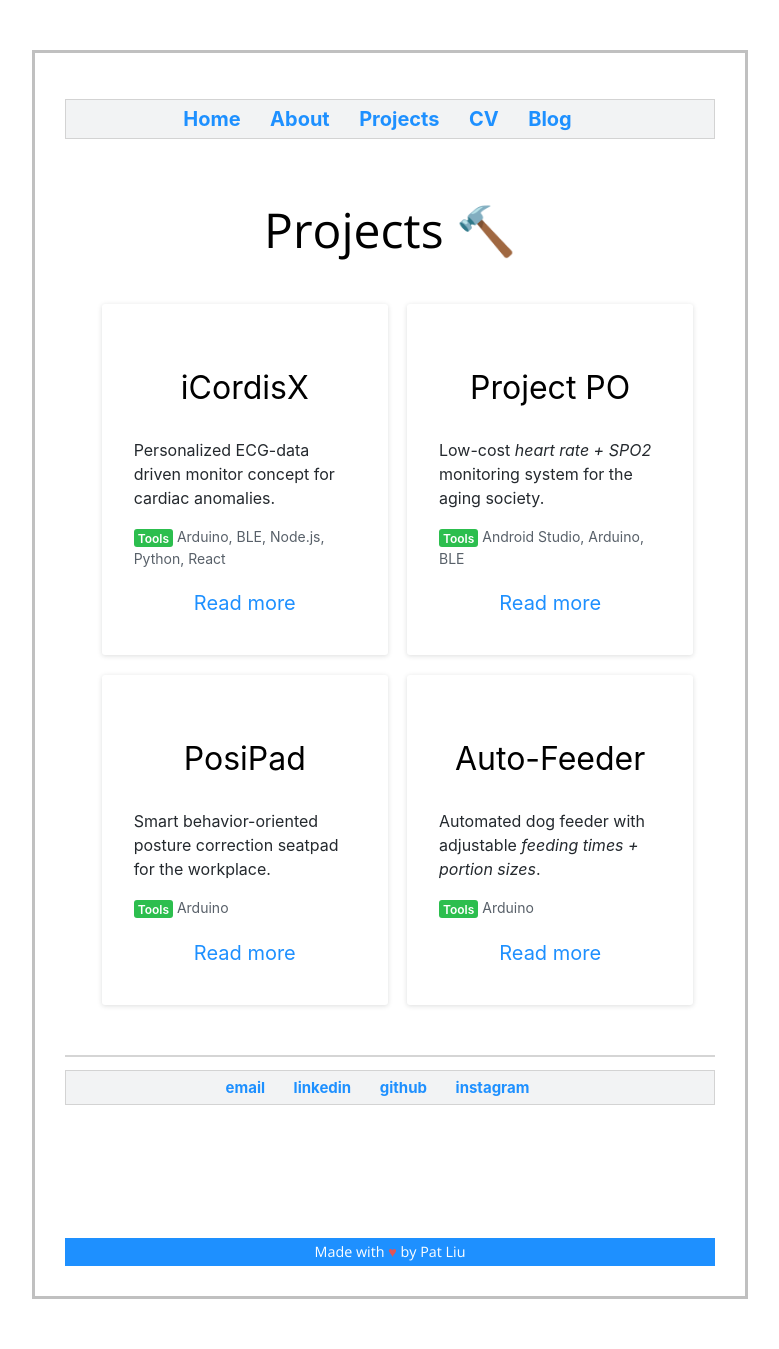
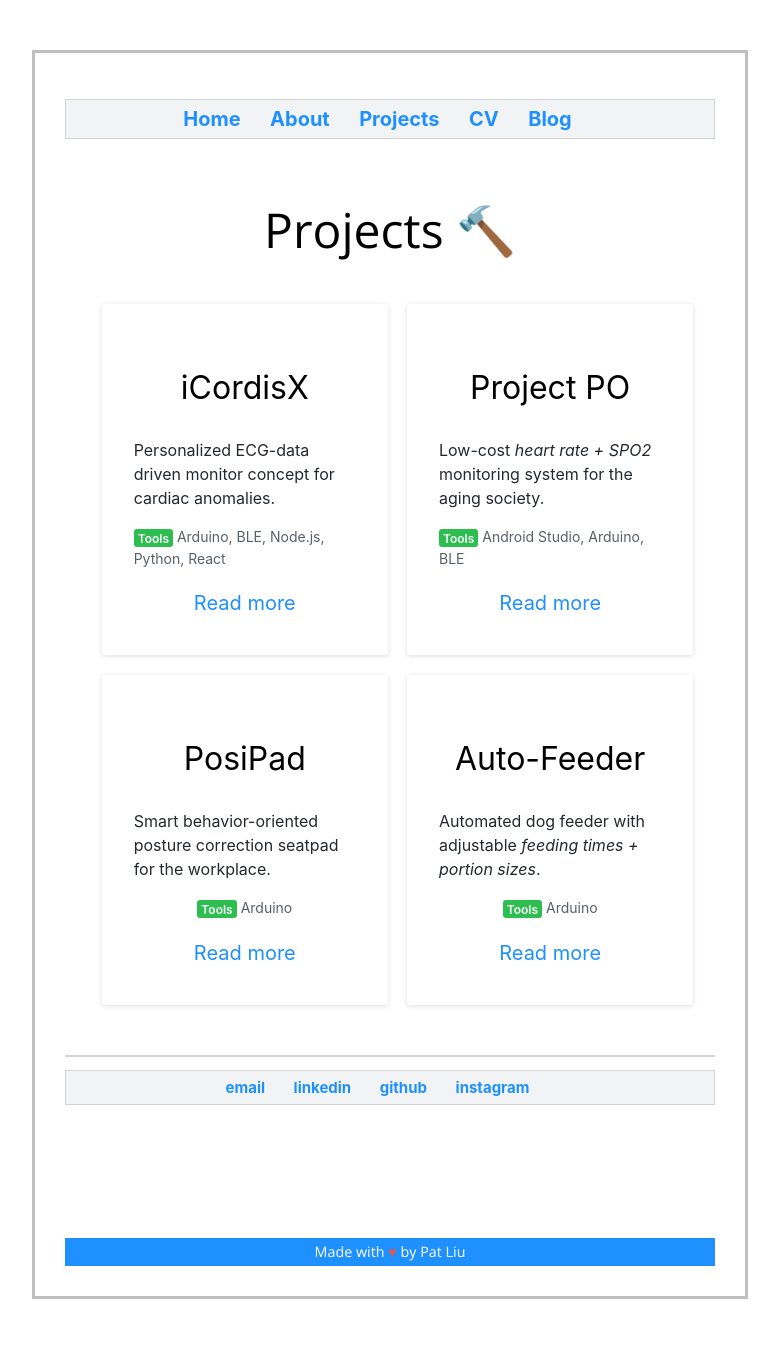
Before and after one commit to pat-liu/WebsiteV1, a Jekyll site: the page built from projects/index.html, in a window 1280 px wide. Shown: the whole page, without its empty margins (250-1029 px from the left). Built offline with Jekyll 4.4.1, drawn with Linux system fonts in a browser that asks for light colours.

Commit message:
Update index.html

```diff
--- a/projects/index.html
+++ b/projects/index.html
@@ -31,7 +31,7 @@
 <h1 class="projectheader">PosiPad</h1>
 <p class="projecttext" style="text-align: left">Smart behavior-oriented posture correction seatpad for the workplace.
   </p>
-<p class="projecttext" style="font-size: 14px !important;color: #586069 !important; text-align: left">
+<p class="projecttext" style="font-size: 14px !important;color: #586069 !important;">
   <span class="green">Tools</span> Arduino
 </p>
 <a href ="./posipad.html" style="line-height: 2em">Read more</a>
@@ -41,7 +41,7 @@
         <h1 class="projectheader">Auto-Feeder</h1>
         <p class="projecttext" style="text-align: left">Automated dog feeder with adjustable <i>feeding times + portion sizes</i>.
           </p>
-        <p class="projecttext" style="font-size: 14px !important;color: #586069 !important;text-align: left">
+        <p class="projecttext" style="font-size: 14px !important;color: #586069 !important;">
           <span class="green">Tools</span> Arduino
         </p>
         <a href ="./autopetfeeder" style="line-height: 2em">Read more</a>
```
